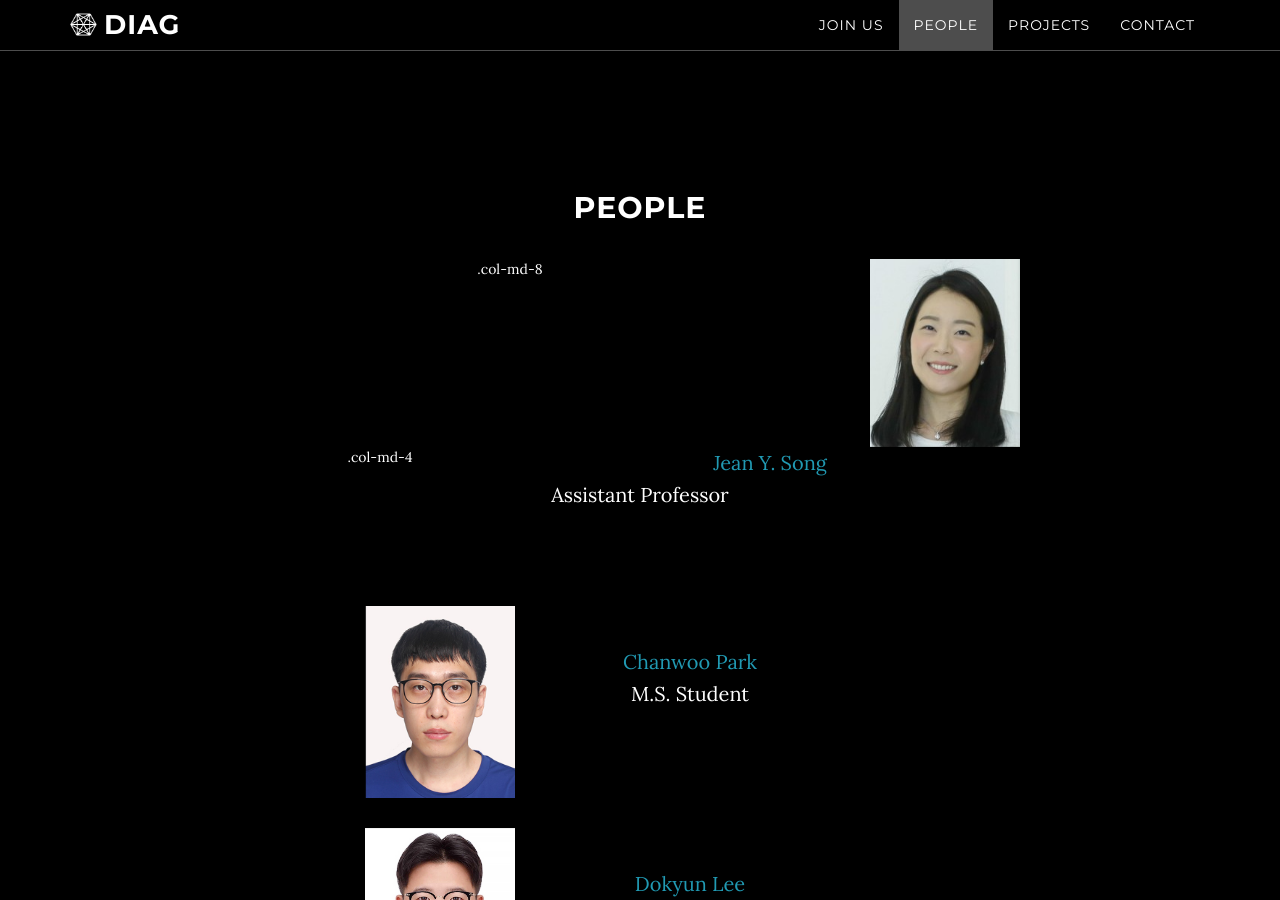
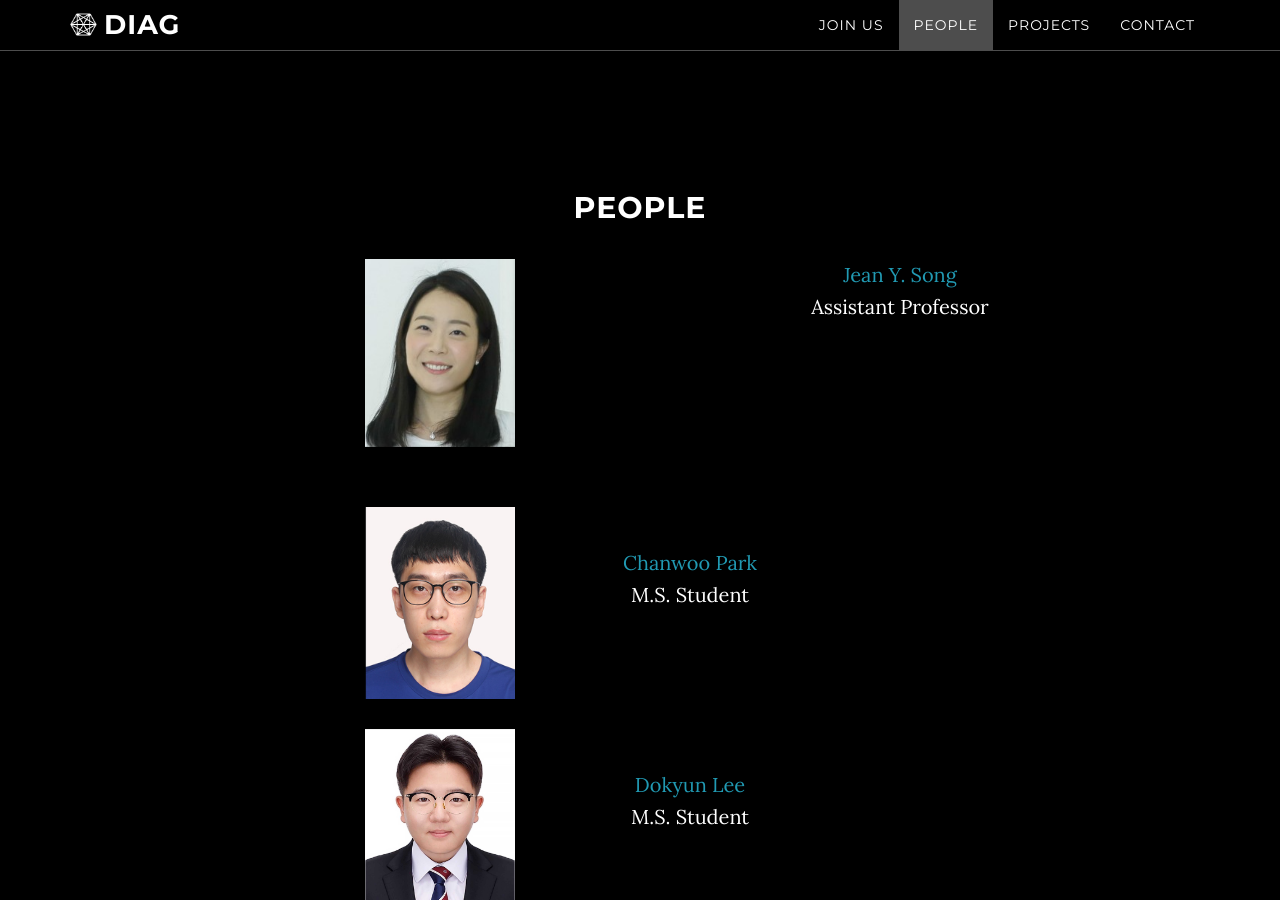
Before and after one commit to raflereak/diag-dgist.github.io, a Jekyll site: the page built from index.html, in a window 1280 px wide and 900 px high, scrolled down 1404 px. Built offline with Jekyll 4.4.1, drawn with Linux system fonts in a browser that asks for light colours.

Commit message:
changed jean's profile layout

```diff
--- a/_includes/people.html
+++ b/_includes/people.html
@@ -4,11 +4,13 @@
             <div class="col-lg-8 col-lg-offset-2">
                 <h2>People</h2>
                 <div class="row">
-                  <div class="col-md-8">.col-md-8</div>
+                  <div class="col-md-8">
                     <img src="/img/JeanSong_profile2021.png" alt="Jean's profile photo with her face" width="150" style="float:left; margin-left: 100px;">
-                  <div class="col-md-4">.col-md-4</div>
+                  </div>
+                  <div class="col-md-4">
                     <p><a href="https://jyskwon.github.io/">Jean Y. Song</a><br>
                       Assistant Professor</p>
+                  </div>
                 </div>
                 <br><br><br>
                 <div style="float: left; width: 600px; margin-bottom: 30px;">
```
